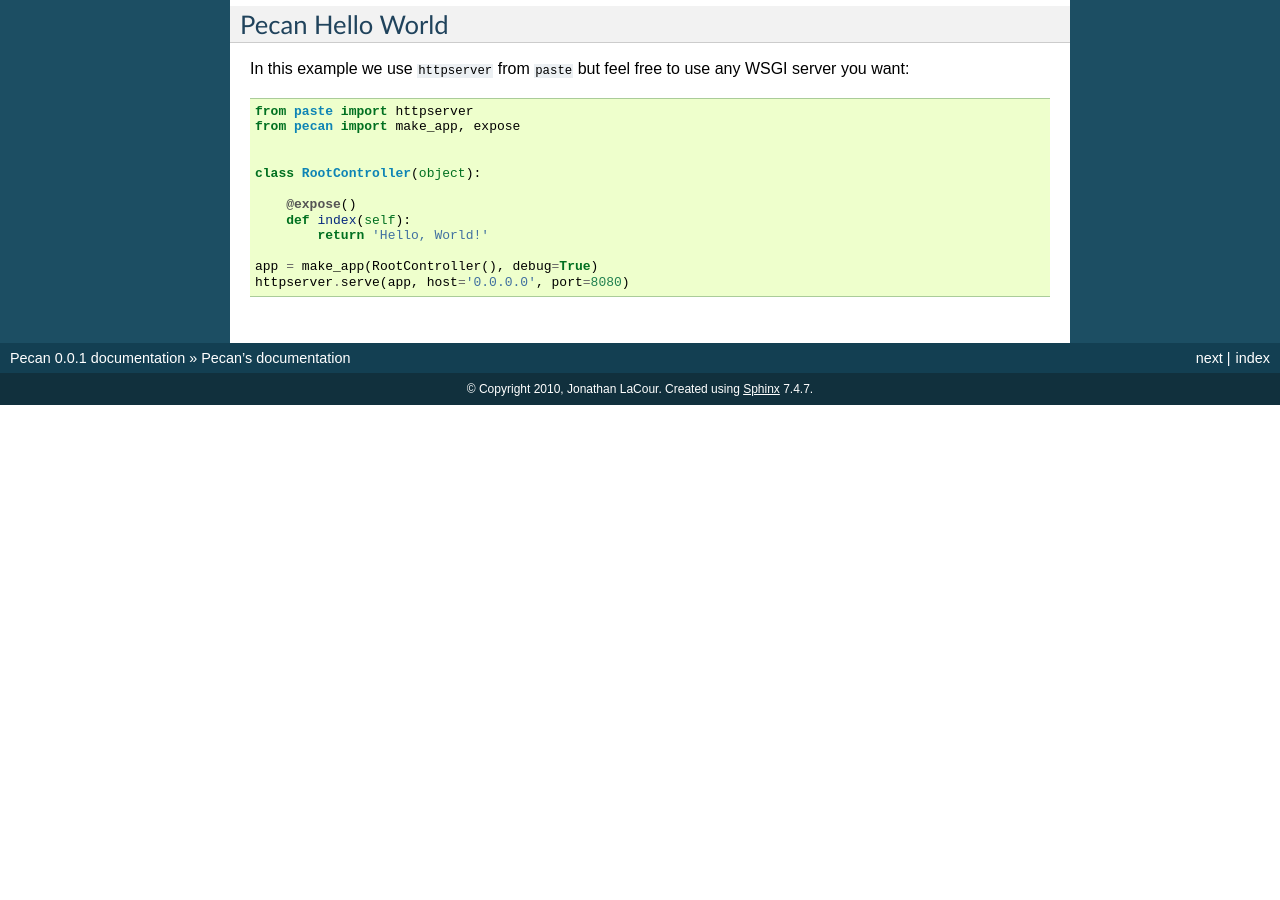
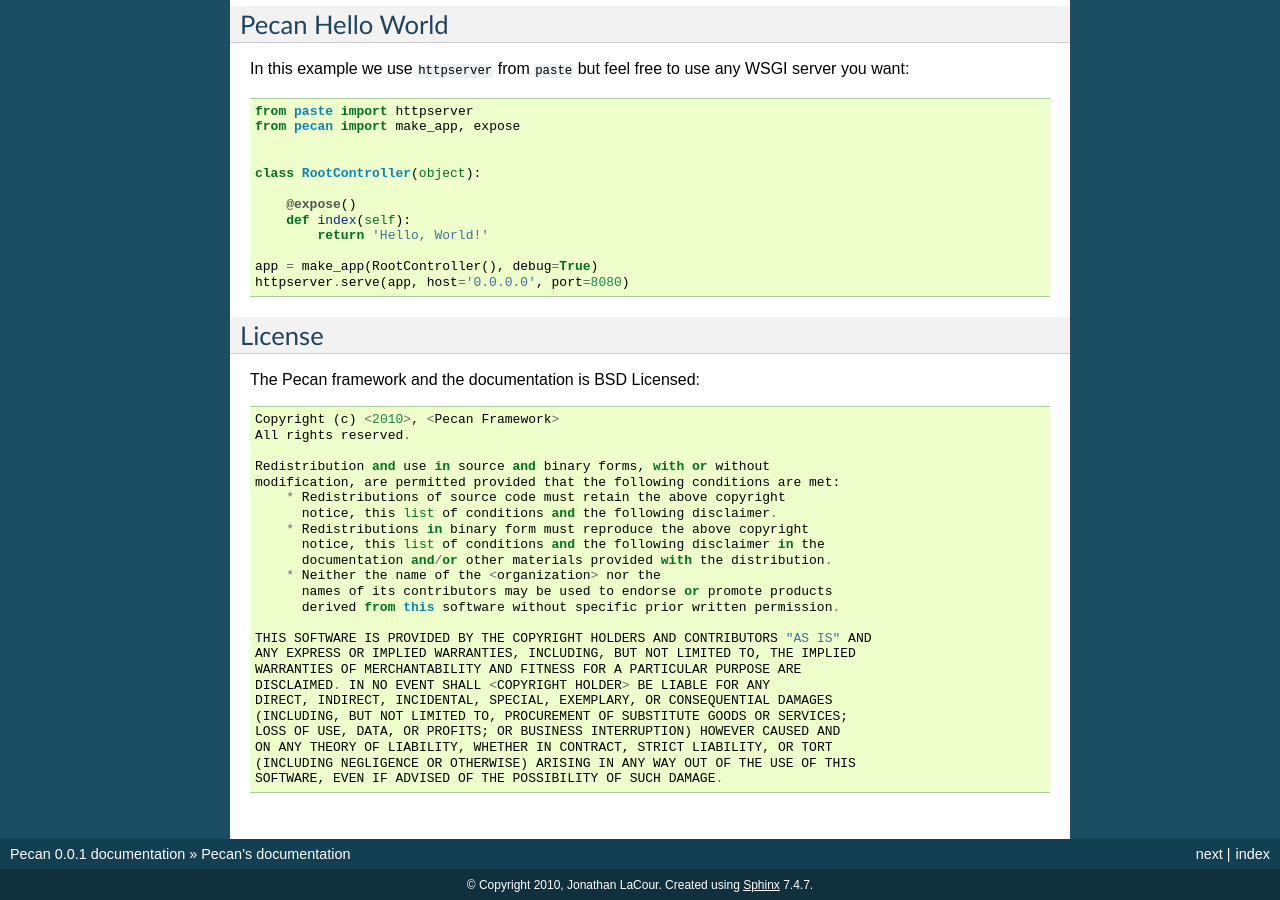
Before and after one commit to stackforge/pecan, a Sphinx documentation site: the page built from docs/source/index.rst, in a window 1280 px wide and 900 px high, scrolled down 669 px. Built offline with Sphinx 7.4.7, drawn with Linux system fonts in a browser that asks for light colours; before the commit the page ends 1074 px from its top, so only the background shows below that.

Commit message:
added license

```diff
--- a/docs/source/index.rst
+++ b/docs/source/index.rst
@@ -59,3 +59,32 @@
 
     app = make_app(RootController(), debug=True)
     httpserver.serve(app, host='0.0.0.0', port=8080)
+
+License
+-------
+The Pecan framework and the documentation is BSD Licensed::
+
+    Copyright (c) <2010>, <Pecan Framework>
+    All rights reserved.
+
+    Redistribution and use in source and binary forms, with or without
+    modification, are permitted provided that the following conditions are met:
+        * Redistributions of source code must retain the above copyright
+          notice, this list of conditions and the following disclaimer.
+        * Redistributions in binary form must reproduce the above copyright
+          notice, this list of conditions and the following disclaimer in the
+          documentation and/or other materials provided with the distribution.
+        * Neither the name of the <organization> nor the
+          names of its contributors may be used to endorse or promote products
+          derived from this software without specific prior written permission.
+
+    THIS SOFTWARE IS PROVIDED BY THE COPYRIGHT HOLDERS AND CONTRIBUTORS "AS IS" AND
+    ANY EXPRESS OR IMPLIED WARRANTIES, INCLUDING, BUT NOT LIMITED TO, THE IMPLIED
+    WARRANTIES OF MERCHANTABILITY AND FITNESS FOR A PARTICULAR PURPOSE ARE
+    DISCLAIMED. IN NO EVENT SHALL <COPYRIGHT HOLDER> BE LIABLE FOR ANY
+    DIRECT, INDIRECT, INCIDENTAL, SPECIAL, EXEMPLARY, OR CONSEQUENTIAL DAMAGES
+    (INCLUDING, BUT NOT LIMITED TO, PROCUREMENT OF SUBSTITUTE GOODS OR SERVICES;
+    LOSS OF USE, DATA, OR PROFITS; OR BUSINESS INTERRUPTION) HOWEVER CAUSED AND
+    ON ANY THEORY OF LIABILITY, WHETHER IN CONTRACT, STRICT LIABILITY, OR TORT
+    (INCLUDING NEGLIGENCE OR OTHERWISE) ARISING IN ANY WAY OUT OF THE USE OF THIS
+    SOFTWARE, EVEN IF ADVISED OF THE POSSIBILITY OF SUCH DAMAGE.
```
